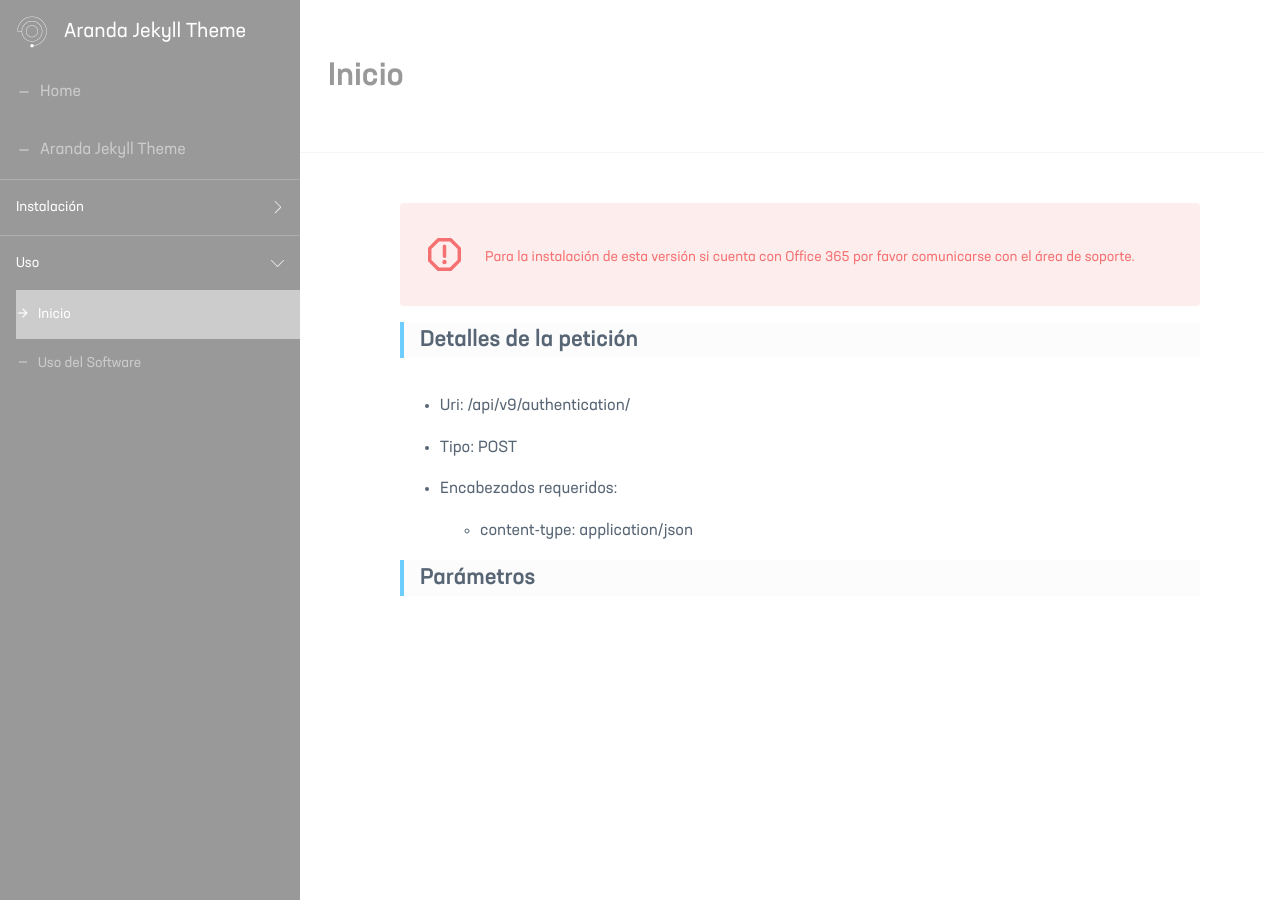
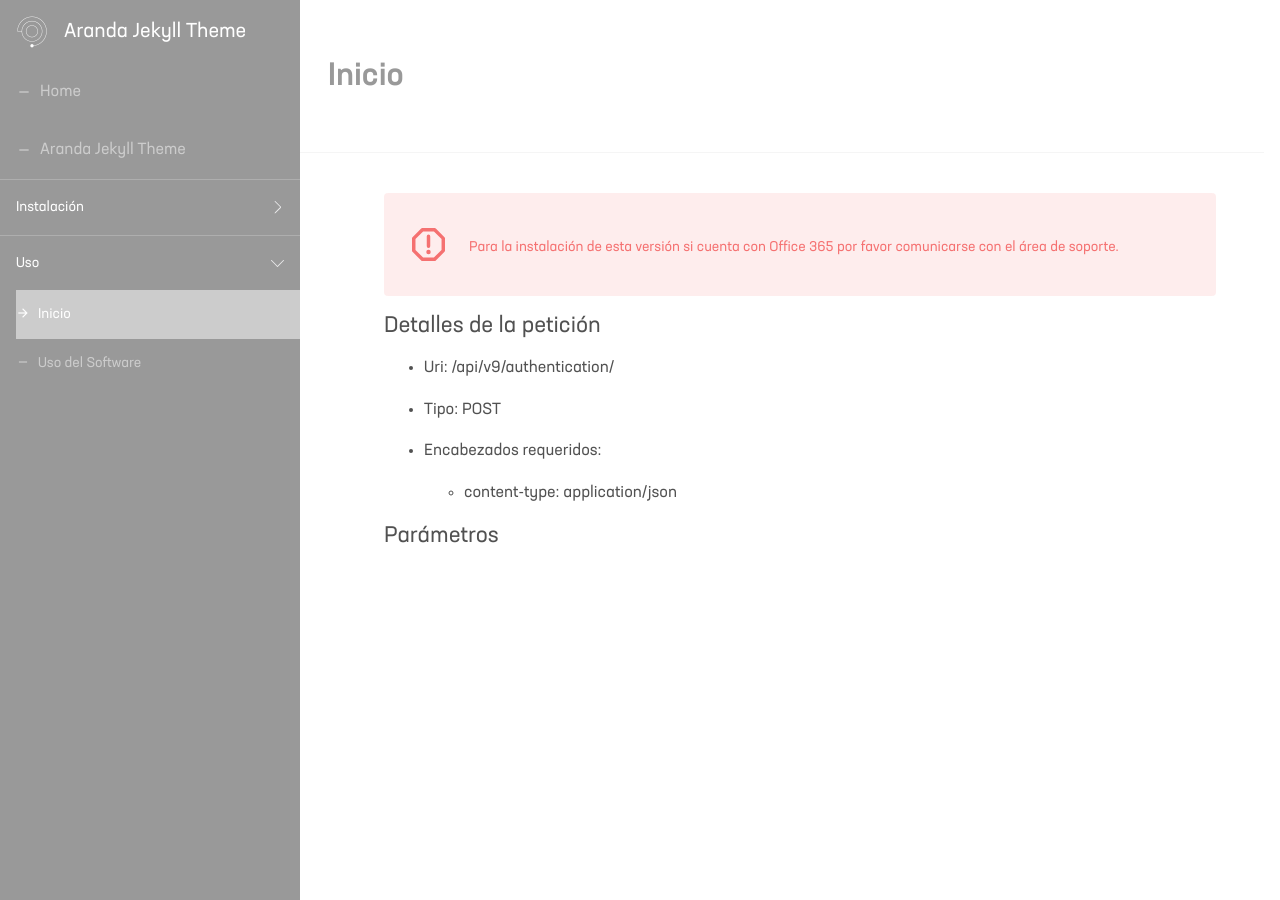
Before and after one commit to Nats85/Manuales-Aranda-Apis, a Jekyll site: the page built from docs/2.1-inicio.md, in a window 1280 px wide. Built offline with Jekyll 4.4.1, drawn with Linux system fonts in a browser that asks for light colours.

Commit message:
Update apis.html

```diff
--- a/_layouts/apis.html
+++ b/_layouts/apis.html
@@ -16,17 +16,13 @@ layout: default
 </header>
 
 <post id="documentationArea" class="sg_doc">
-  <div class="sg_post" id="post-content">
-    <div class="apis">
-       <div class="ap">
+     <div class="sg_post" id="post-content">
          <div class="content_alert">
            <div class="alert">
              <div class="img_alert"><img src="{{ site.baseurl }}/assets/images/ic_alert.svg"></div>
                <div class="title_alert">{{ site.data.messages['instaladores'] }}</div>
-             </div>
-           </div>
-           <div class="instal">{{ content }}</div>
-       </div>
-    </div>
-  </div>
+            </div>
+         </div>
+       <div class="instal">{{ content }}</div>
+     </div>
 </post>
```
